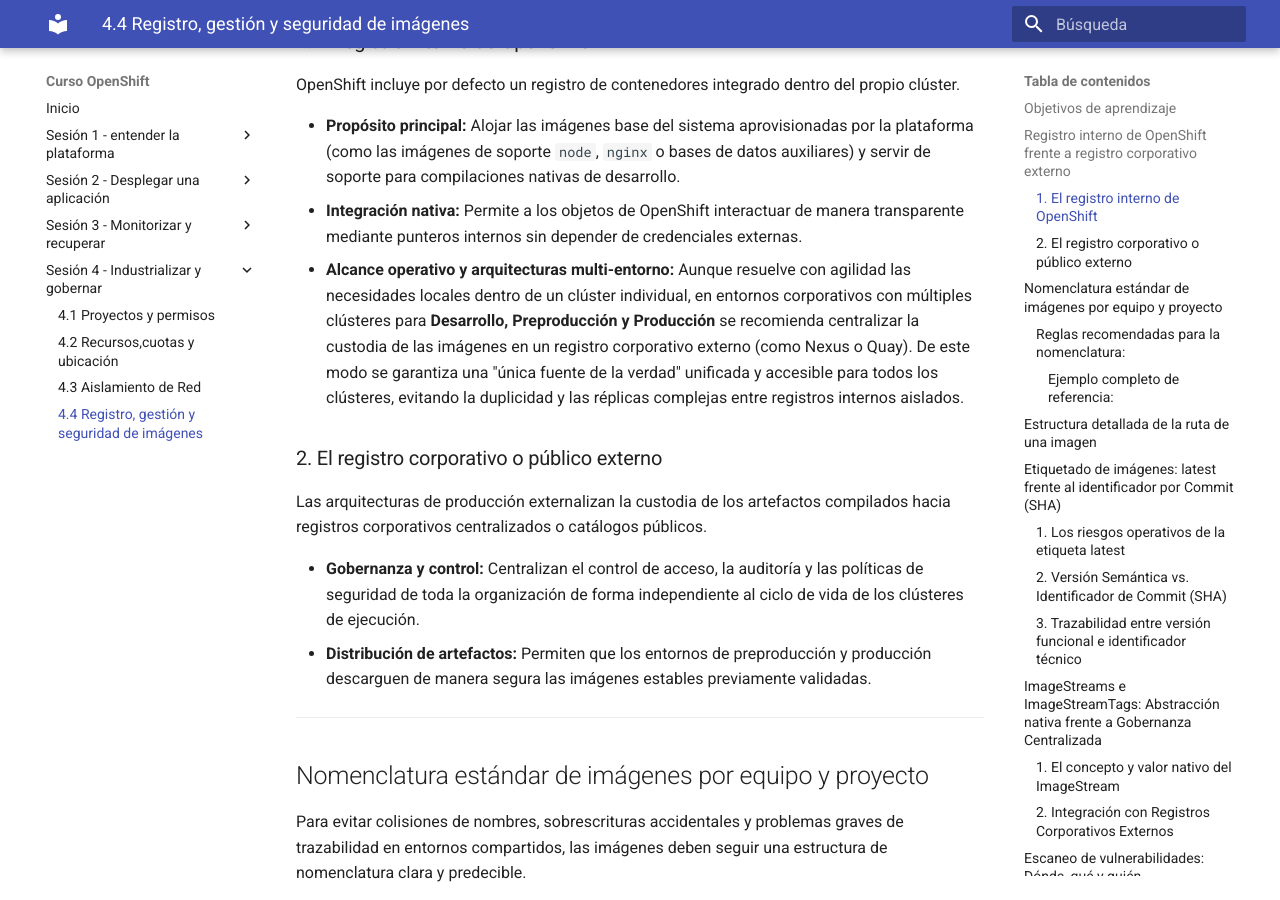
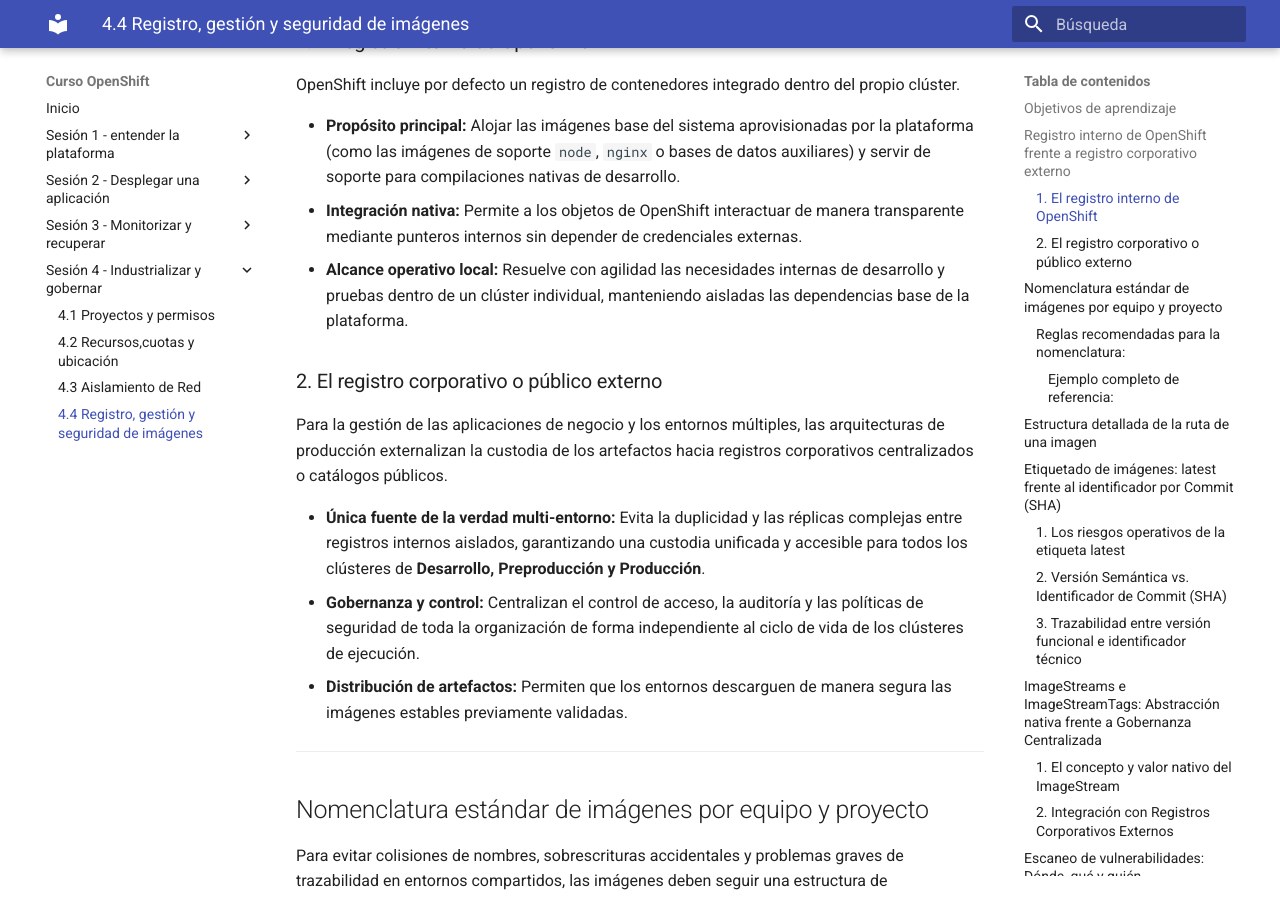
Before and after one commit to ieftraining/curso-openshift, an MkDocs documentation site: the page built from docs/sesion4/4.4 Registro, gestión y seguridad de imágenes.md, in a window 1280 px wide and 900 px high, scrolled down 871 px. Built offline with MkDocs 1.6.1 and Material for MkDocs 9.7.7, drawn with Linux system fonts in a browser that asks for light colours; some of the changed text lies outside the part shown.

Commit message:
Add files via upload

```diff
--- a/docs/sesion4/4.4 Registro, gestión y seguridad de imágenes.md
+++ b/docs/sesion4/4.4 Registro, gestión y seguridad de imágenes.md
@@ -33,14 +33,15 @@
 
 - **Propósito principal:** Alojar las imágenes base del sistema aprovisionadas por la plataforma (como las imágenes de soporte `node`, `nginx` o bases de datos auxiliares) y servir de soporte para compilaciones nativas de desarrollo.
 - **Integración nativa:** Permite a los objetos de OpenShift interactuar de manera transparente mediante punteros internos sin depender de credenciales externas.
-- **Alcance operativo y arquitecturas multi-entorno:** Aunque resuelve con agilidad las necesidades locales dentro de un clúster individual, en entornos corporativos con múltiples clústeres para **Desarrollo, Preproducción y Producción** se recomienda centralizar la custodia de las imágenes en un registro corporativo externo (como Nexus o Quay). De este modo se garantiza una "única fuente de la verdad" unificada y accesible para todos los clústeres, evitando la duplicidad y las réplicas complejas entre registros internos aislados.
+- **Alcance operativo local:** Resuelve con agilidad las necesidades internas de desarrollo y pruebas dentro de un clúster individual, manteniendo aisladas las dependencias base de la plataforma.
 
 ### 2. El registro corporativo o público externo
 
-Las arquitecturas de producción externalizan la custodia de los artefactos compilados hacia registros corporativos centralizados o catálogos públicos.
+Para la gestión de las aplicaciones de negocio y los entornos múltiples, las arquitecturas de producción externalizan la custodia de los artefactos hacia registros corporativos centralizados o catálogos públicos.
 
+- **Única fuente de la verdad multi-entorno:** Evita la duplicidad y las réplicas complejas entre registros internos aislados, garantizando una custodia unificada y accesible para todos los clústeres de **Desarrollo, Preproducción y Producción**.
 - **Gobernanza y control:** Centralizan el control de acceso, la auditoría y las políticas de seguridad de toda la organización de forma independiente al ciclo de vida de los clústeres de ejecución.
-- **Distribución de artefactos:** Permiten que los entornos de preproducción y producción descarguen de manera segura las imágenes estables previamente validadas.
+- **Distribución de artefactos:** Permiten que los entornos descarguen de manera segura las imágenes estables previamente validadas.
 
 ---
 
@@ -199,11 +200,11 @@
 - El escaneo **nunca se realiza por primera vez en caliente dentro del clúster de producción**.
 - Se ejecuta de manera automatizada en el registro corporativo o durante el pipeline de integración continua (**análisis post-push**), examinando cada capa en busca de vulnerabilidades conocidas registradas en bases de datos CVE (*Common Vulnerabilities and Exposures*).
 
-### 2. ¿Qué se hace con un hallazgo?
+### 2. Qué se hace con un hallazgo
 - **Vulnerabilidades Críticas / Altas:** Provocan el **bloqueo automático** del artefacto, impidiendo su promoción y rechazando su despliegue en preproducción o producción.
 - **Vulnerabilidades Moderadas / Bajas:** Generan alertas de aviso que permiten evaluar si el paquete afectado participa activamente en la ejecución de la aplicación.
 
-### 3. ¿Quién decide? ★
+### 3. Quién decide ★
 - La automatización detecta y frena la propagación del riesgo.
 - Corresponde al **equipo de desarrollo actualizar las dependencias** o la imagen base para corregir el fallo.
 - Ante falsos positivos o bloqueos en servicios críticos sin parche disponible, **la decisión de autorizar una excepción formal recae de forma exclusiva en los responsables de seguridad y arquitectura**, nunca de manera individual en los desarrolladores.
@@ -213,7 +214,7 @@
 ## Ideas clave para recordar
 
 !!! tip "Resumen"
-    - El **registro interno de OpenShift** gestiona fundamentalmente las imágenes base del sistema, mientras que un **registro corporativo externo (tipo Nexus o Quay)** es la solución recomendada para centralizar la gobernanza y promocionar imágenes entre múltiples clústeres y entornos (Dev, Pre, Pro).
+    - El **registro interno de OpenShift** gestiona fundamentalmente las imágenes base del sistema, mientras que un **registro corporativo externo (tipo Nexus o Quay)** es la solución recomendada para centralizar la gobernanza y promocionar imágenes de negocio entre múltiples clústeres y entornos (Dev, Pre, Pro).
     - Una nomenclatura estructurada por dominio, espacio de equipo, microservicio y tag inmutable garantiza la trazabilidad corporativa.
     - **Nunca utilices la etiqueta `latest` en producción**: destruye el determinismo y bloquea los mecanismos de auditoría y *rollback*.
     - Los **ImageStreams** son abstracciones nativas útiles para imágenes base o disparadores automáticos; sin embargo, con pipelines corporativos externos es habitual y transparente utilizar directamente las URLs del registro corporativo centralizado.
```
Also changed, not shown: other parts of docs/sesion4/4.4 Registro, gestión y seguridad de imágenes.md (+1 -1 lines).
